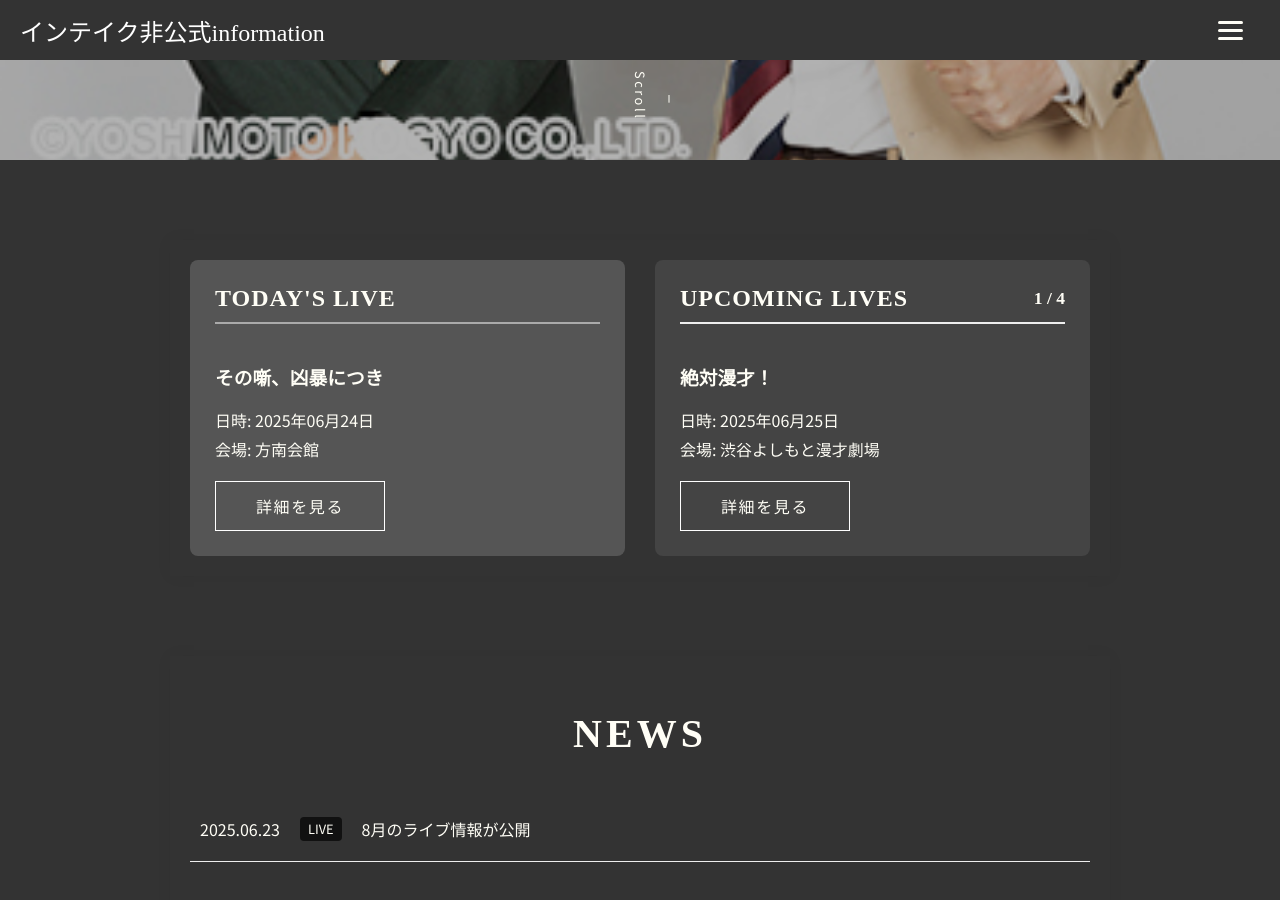
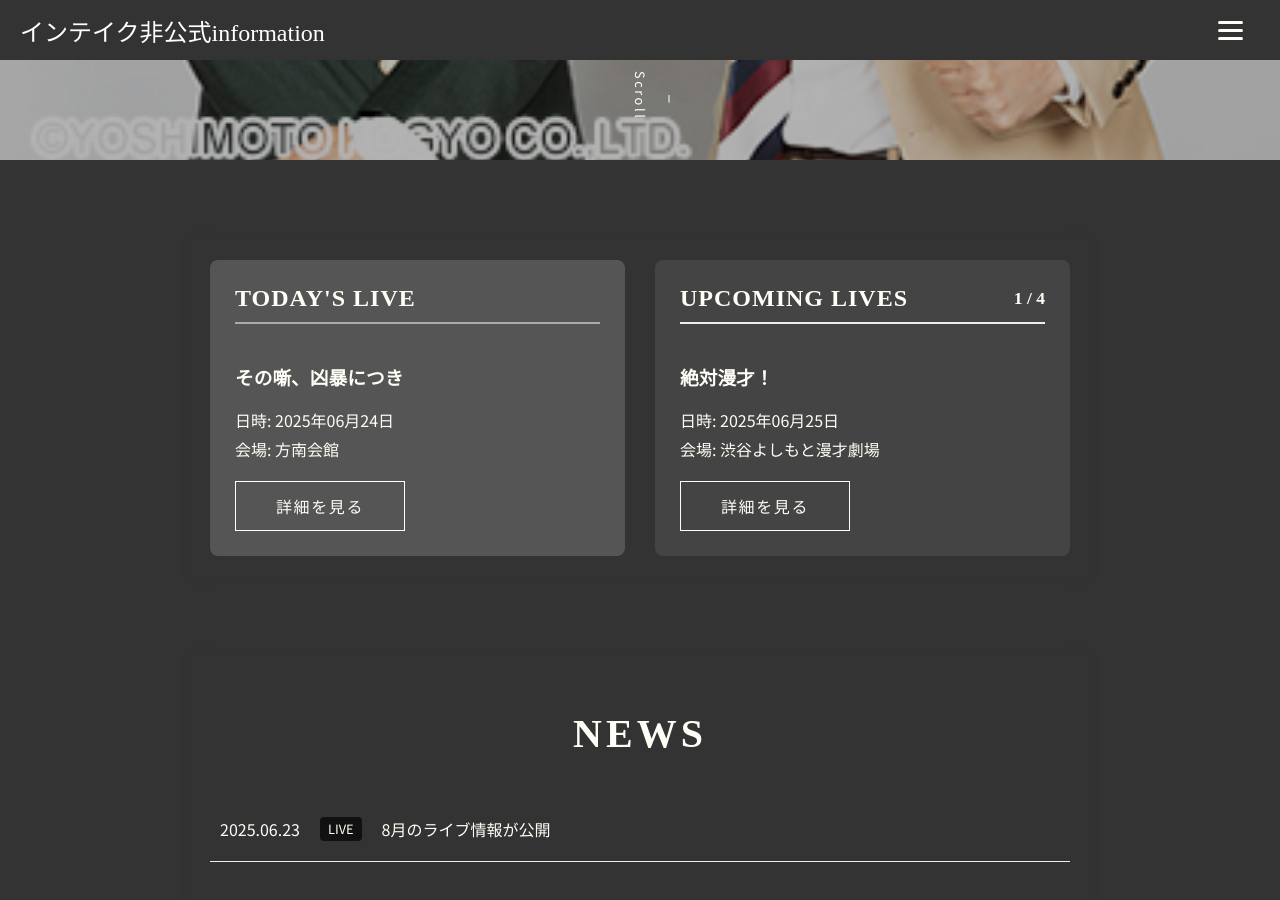
Before and after one commit to unofficial-info/intake_information, a Jekyll site: the page built from index.html, in a window 1280 px wide and 900 px high, scrolled down 800 px. Built offline with Jekyll 4.4.1, drawn with Linux system fonts in a browser that asks for light colours; some web fonts are replaced.

Commit message:
fix phone-view

```diff
--- a/assets/css/style.css
+++ b/assets/css/style.css
@@ -1,3 +1,10 @@
+/* --- サイト全体の計算方法を安定させるための、おまじない --- */
+*,
+*::before,
+*::after {
+  box-sizing: border-box;
+}
+
 /* --- 変数を定義 --- */
 :root {
   --white: #FFFEF6;
@@ -837,7 +844,7 @@
   /* --- 問題3：TODAY/UPCOMING LIVEボックスの見切れを調整 --- */
   .live-info-wrapper {
     /* 左右の余白を調整して、カードが見切れすぎないようにする */
-    padding: 0 10px;
+    padding: 0 0px;
     /* クリップさせないことで、ボックスの影などがはみ出ても表示されるように */
     overflow: clip;
     flex-direction: column;
```
Also changed, not shown: 1 other file.
